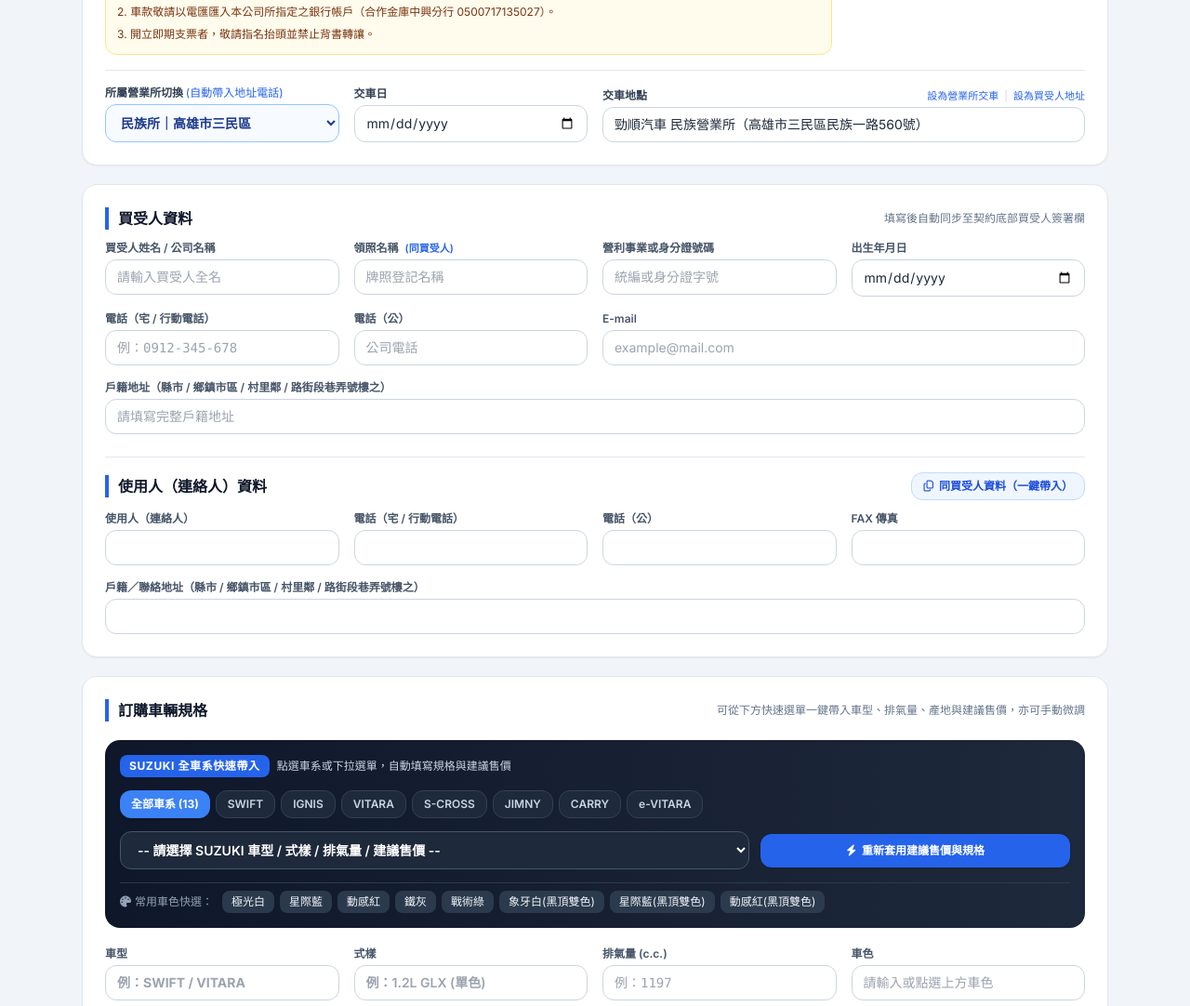
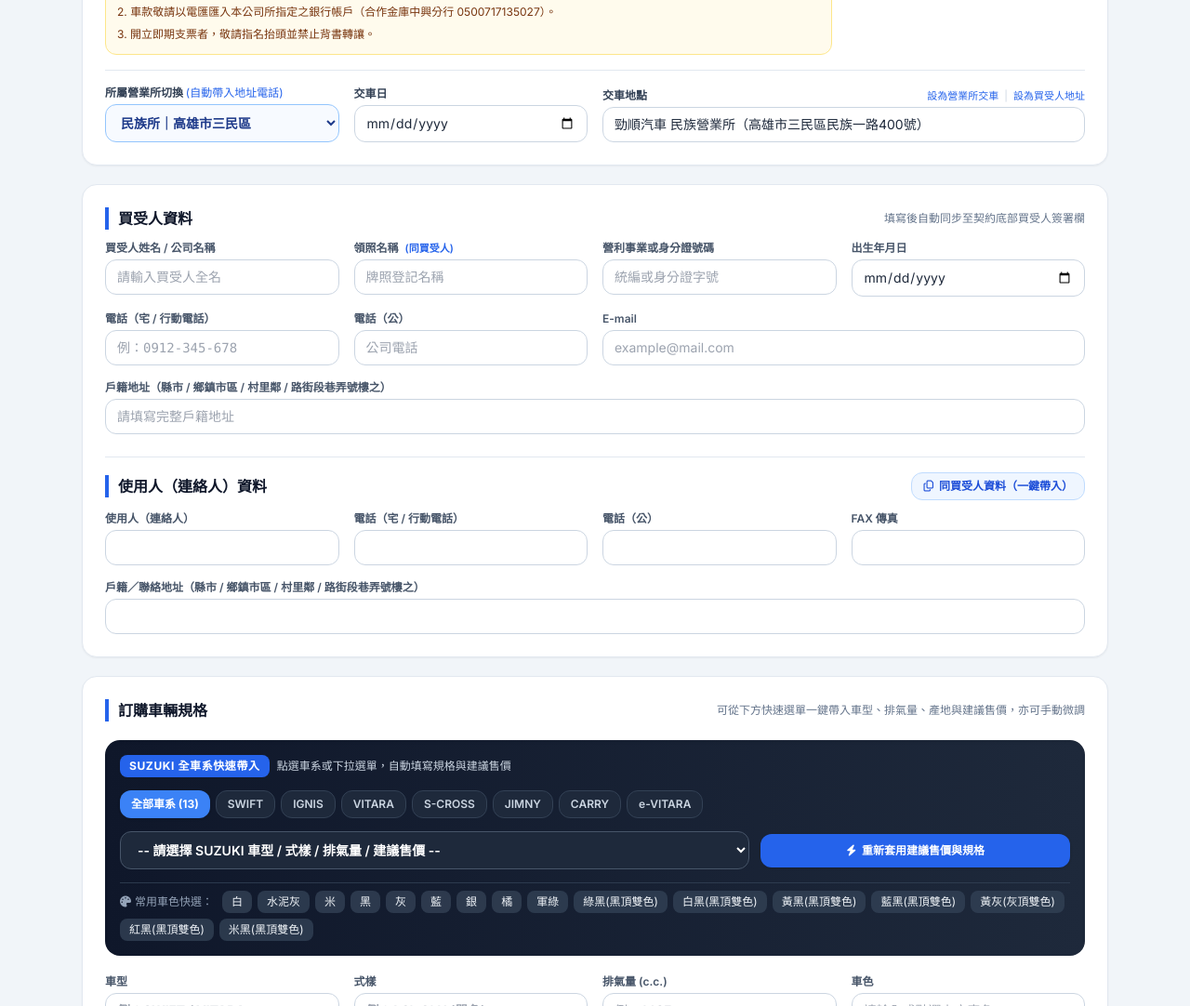
Before and after one commit to subarudms/suzuki-contract, a plain HTML site: page index.html in a window 1280 px wide. Shown: the part 218-1300 px from the top of the page at 93% size. Drawn offline with nearby package versions, Linux system fonts and the light colour scheme.

Commit message:
Update index.html

```diff
--- a/index.html
+++ b/index.html
@@ -361,14 +361,22 @@
         <!-- 熱門車色快速點選 -->
         <div class="pt-2 border-t border-slate-700/80 flex flex-wrap items-center gap-1.5 text-xs">
           <span class="text-slate-400 mr-1"><i class="fa-solid fa-palette mr-1"></i>常用車色快選：</span>
-          <button type="button" onclick="setQuickColor('極光白')" class="px-2.5 py-1 rounded-lg bg-slate-700/80 hover:bg-slate-600 text-slate-100 transition">極光白</button>
-          <button type="button" onclick="setQuickColor('星際藍')" class="px-2.5 py-1 rounded-lg bg-slate-700/80 hover:bg-slate-600 text-slate-100 transition">星際藍</button>
-          <button type="button" onclick="setQuickColor('動感紅')" class="px-2.5 py-1 rounded-lg bg-slate-700/80 hover:bg-slate-600 text-slate-100 transition">動感紅</button>
-          <button type="button" onclick="setQuickColor('鐵灰')" class="px-2.5 py-1 rounded-lg bg-slate-700/80 hover:bg-slate-600 text-slate-100 transition">鐵灰</button>
-          <button type="button" onclick="setQuickColor('戰術綠')" class="px-2.5 py-1 rounded-lg bg-slate-700/80 hover:bg-slate-600 text-slate-100 transition">戰術綠</button>
-          <button type="button" onclick="setQuickColor('象牙白(黑頂雙色)')" class="px-2.5 py-1 rounded-lg bg-slate-700/80 hover:bg-slate-600 text-slate-100 transition">象牙白(黑頂雙色)</button>
-          <button type="button" onclick="setQuickColor('星際藍(黑頂雙色)')" class="px-2.5 py-1 rounded-lg bg-slate-700/80 hover:bg-slate-600 text-slate-100 transition">星際藍(黑頂雙色)</button>
-          <button type="button" onclick="setQuickColor('動感紅(黑頂雙色)')" class="px-2.5 py-1 rounded-lg bg-slate-700/80 hover:bg-slate-600 text-slate-100 transition">動感紅(黑頂雙色)</button>
+          <button type="button" onclick="setQuickColor('白')" class="px-2.5 py-1 rounded-lg bg-slate-700/80 hover:bg-slate-600 text-slate-100 transition">白</button>
+          <button type="button" onclick="setQuickColor('水泥灰')" class="px-2.5 py-1 rounded-lg bg-slate-700/80 hover:bg-slate-600 text-slate-100 transition">水泥灰</button>
+          <button type="button" onclick="setQuickColor('米')" class="px-2.5 py-1 rounded-lg bg-slate-700/80 hover:bg-slate-600 text-slate-100 transition">米</button>
+          <button type="button" onclick="setQuickColor('黑')" class="px-2.5 py-1 rounded-lg bg-slate-700/80 hover:bg-slate-600 text-slate-100 transition">黑</button>
+          <button type="button" onclick="setQuickColor('灰')" class="px-2.5 py-1 rounded-lg bg-slate-700/80 hover:bg-slate-600 text-slate-100 transition">灰</button>
+          <button type="button" onclick="setQuickColor('藍')" class="px-2.5 py-1 rounded-lg bg-slate-700/80 hover:bg-slate-600 text-slate-100 transition">藍</button>
+          <button type="button" onclick="setQuickColor('銀')" class="px-2.5 py-1 rounded-lg bg-slate-700/80 hover:bg-slate-600 text-slate-100 transition">銀</button>
+          <button type="button" onclick="setQuickColor('橘')" class="px-2.5 py-1 rounded-lg bg-slate-700/80 hover:bg-slate-600 text-slate-100 transition">橘</button>
+          <button type="button" onclick="setQuickColor('軍綠')" class="px-2.5 py-1 rounded-lg bg-slate-700/80 hover:bg-slate-600 text-slate-100 transition">軍綠</button>
+          <button type="button" onclick="setQuickColor('綠黑(黑頂雙色)')" class="px-2.5 py-1 rounded-lg bg-slate-700/80 hover:bg-slate-600 text-slate-100 transition">綠黑(黑頂雙色)</button>
+          <button type="button" onclick="setQuickColor('白黑(黑頂雙色)')" class="px-2.5 py-1 rounded-lg bg-slate-700/80 hover:bg-slate-600 text-slate-100 transition">白黑(黑頂雙色)</button>
+          <button type="button" onclick="setQuickColor('黃黑(灰頂雙色)')" class="px-2.5 py-1 rounded-lg bg-slate-700/80 hover:bg-slate-600 text-slate-100 transition">黃黑(黑頂雙色)</button>
+          <button type="button" onclick="setQuickColor('藍黑(黑頂雙色)')" class="px-2.5 py-1 rounded-lg bg-slate-700/80 hover:bg-slate-600 text-slate-100 transition">藍黑(黑頂雙色)</button>
+          <button type="button" onclick="setQuickColor('黃灰(灰頂雙色)')" class="px-2.5 py-1 rounded-lg bg-slate-700/80 hover:bg-slate-600 text-slate-100 transition">黃灰(灰頂雙色)</button>
+          <button type="button" onclick="setQuickColor('紅黑(黑頂雙色)')" class="px-2.5 py-1 rounded-lg bg-slate-700/80 hover:bg-slate-600 text-slate-100 transition">紅黑(黑頂雙色)</button>
+          <button type="button" onclick="setQuickColor('米黑(黑頂雙色)')" class="px-2.5 py-1 rounded-lg bg-slate-700/80 hover:bg-slate-600 text-slate-100 transition">米黑(黑頂雙色)</button>
         </div>
       </div>
 
@@ -805,23 +813,23 @@
     const DEFAULT_BRANCHES = {
       '民族所': {
         name: '民族營業所',
-        address: '高雄市三民區民族一路560號',
-        phone: '(07) 347-5577'
+        address: '高雄市三民區民族一路400號',
+        phone: '(07) 382-2807'
       },
       '鳳山所': {
         name: '鳳山營業所',
-        address: '高雄市鳳山區建國路三段258號',
-        phone: '(07) 777-5577'
+        address: '高雄市鳳山區瑞隆東路118號',
+        phone: '(07) 766-6888'
       },
       '大中所': {
         name: '大中營業所',
-        address: '高雄市左營區大中二路600號',
-        phone: '(07) 346-5577'
+        address: '高雄市左營區大中二路60號',
+        phone: '(07) 626-5507'
       },
       '屏東所': {
         name: '屏東營業所',
-        address: '屏東縣屏東市建國路268號',
-        phone: '(08) 755-5577'
+        address: '屏東縣屏東市建國路352號',
+        phone: '(08) 755-8282'
       }
     };
 
@@ -930,17 +938,15 @@
     const SUZUKI_LINEUP = [
       { id: 'swift-1', family: 'SWIFT', model: 'SWIFT', style: '1.2L GLX (單色)', cc: 1197, origin: '日本', energy: '油電複合(Hybrid)', price: 730000 },
       { id: 'swift-2', family: 'SWIFT', model: 'SWIFT', style: '1.2L GLX (Two-Tone 雙色)', cc: 1197, origin: '日本', energy: '油電複合(Hybrid)', price: 740000 },
-      { id: 'ignis-1', family: 'IGNIS', model: 'IGNIS', style: '1.2L GLX (單色)', cc: 1197, origin: '日本', energy: '油電複合(Hybrid)', price: 695000 },
-      { id: 'ignis-2', family: 'IGNIS', model: 'IGNIS', style: '1.2L GLX (Two-Tone 雙色)', cc: 1197, origin: '日本', energy: '油電複合(Hybrid)', price: 705000 },
-      { id: 'vitara-1', family: 'VITARA', model: 'VITARA', style: 'S 1.4L 2WD', cc: 1373, origin: '匈牙利', energy: '油電複合(Hybrid)', price: 940000 },
+      { id: 'vitara-1', family: 'VITARA', model: 'VITARA', style: 'S ALLGRIP 1.4L 4WD (Two-Tone 雙色）', cc: 1373, origin: '匈牙利', energy: '油電複合(Hybrid)', price: 1050000 },
       { id: 'vitara-2', family: 'VITARA', model: 'VITARA', style: 'S ALLGRIP 1.4L 4WD', cc: 1373, origin: '匈牙利', energy: '油電複合(Hybrid)', price: 1040000 },
+      { id: 'evitara-3', family: 'e-VITARA', model: 'e-VITARA', style: 'ALLGRIP-e 純電 4WD（Two-Tone 雙色', cc: 0, origin: '印度', energy: '純電(EV)', price: 1240000 },
       { id: 'scross-1', family: 'S-CROSS', model: 'S-CROSS', style: '1.4L 2WD', cc: 1373, origin: '匈牙利', energy: '油電複合(Hybrid)', price: 980000 },
-      { id: 'scross-2', family: 'S-CROSS', model: 'S-CROSS', style: 'ALLGRIP 1.4L 4WD', cc: 1373, origin: '匈牙利', energy: '油電複合(Hybrid)', price: 1140000 },
       { id: 'jimny-1', family: 'JIMNY', model: 'JIMNY', style: '1.5L GLX 4WD (單色)', cc: 1462, origin: '日本', energy: '汽油', price: 849000 },
       { id: 'jimny-2', family: 'JIMNY', model: 'JIMNY', style: '1.5L GLX 4WD (Two-Tone 雙色)', cc: 1462, origin: '日本', energy: '汽油', price: 859000 },
-      { id: 'carry-1', family: 'CARRY', model: 'CARRY', style: '1.5L 商用貨車', cc: 1462, origin: '印尼', energy: '汽油', price: 528000 },
+      { id: 'carry-1', family: 'CARRY', model: 'CARRY', style: '1.5L 商用貨車', cc: 1462, origin: '印尼', energy: '汽油', price: 499000 },
       { id: 'evitara-1', family: 'e-VITARA', model: 'e-VITARA', style: '純電 SUV 2WD', cc: 0, origin: '印度', energy: '純電(EV)', price: 1150000 },
-      { id: 'evitara-2', family: 'e-VITARA', model: 'e-VITARA', style: 'ALLGRIP-e 純電 4WD', cc: 0, origin: '印度', energy: '純電(EV)', price: 1250000 }
+      { id: 'evitara-2', family: 'e-VITARA', model: 'e-VITARA', style: 'ALLGRIP-e 純電 4WD', cc: 0, origin: '印度', energy: '純電(EV)', price: 1230000 }
     ];
 
     let currentSelectedMsrp = 0;
```
